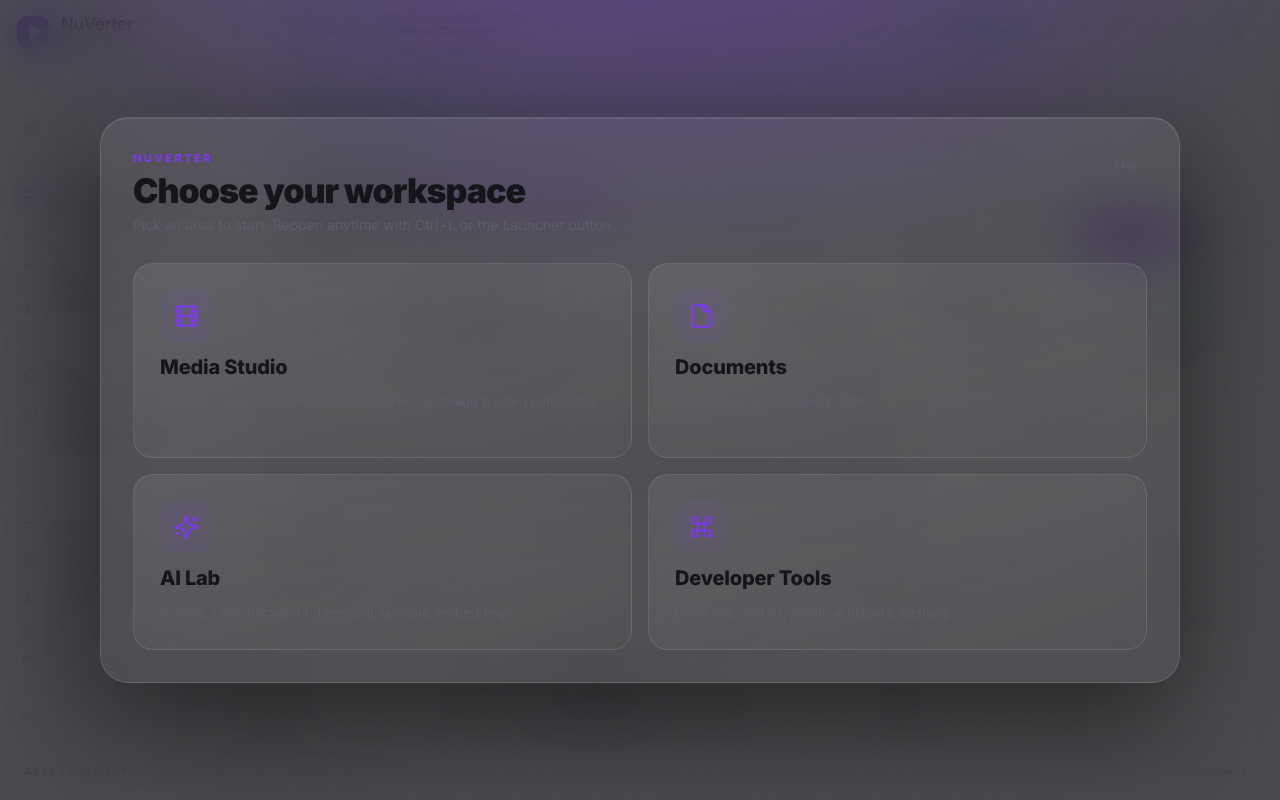
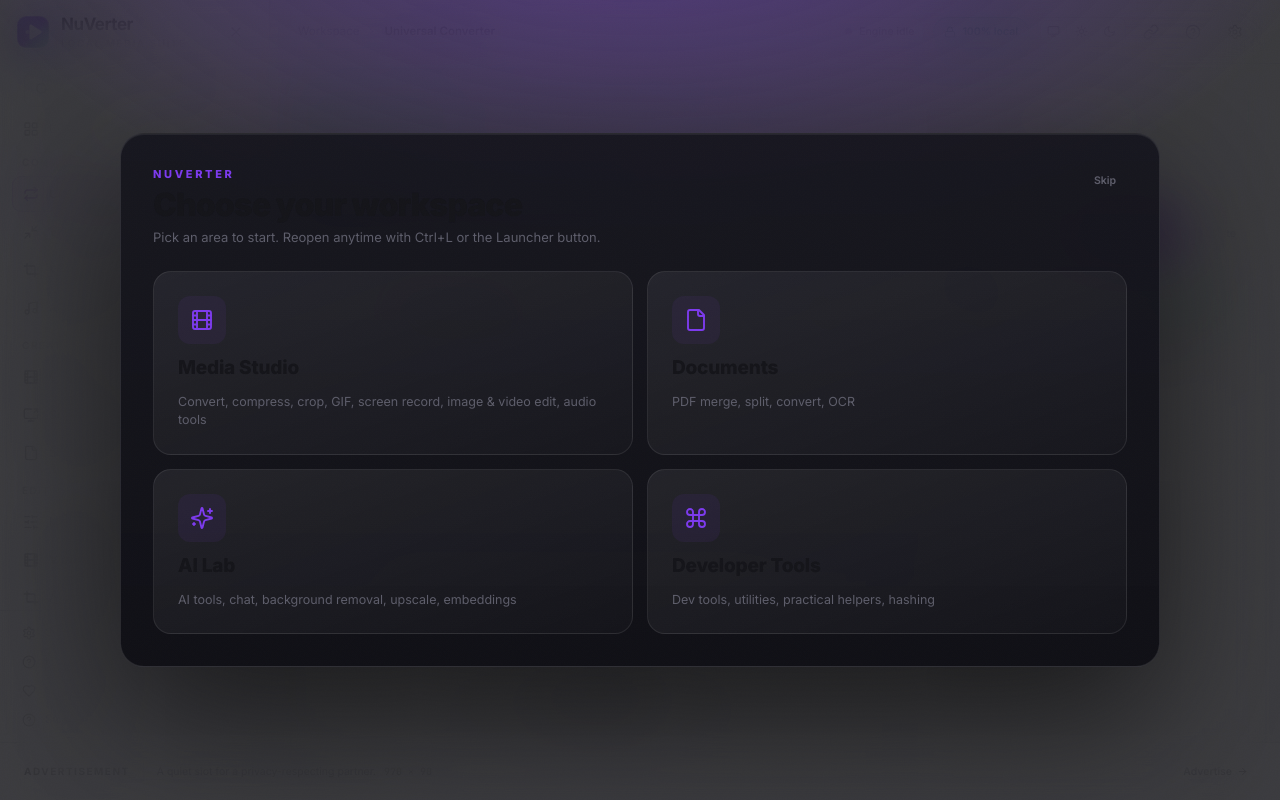
Before and after one commit to BIltonBB/NuVerter, a website: page web/index.html in a window 1280 px wide. Drawn offline with Linux system fonts and the light colour scheme.

Commit message:
Video editor overhaul: sticky prominent timeline, scrollable inspector; launch overlay polish + scrollbar; Ctrl+L in help

```diff
--- a/web/assets/css/launch-overlay.css
+++ b/web/assets/css/launch-overlay.css
@@ -1,19 +1,23 @@
 /* Launch overlay — major app picker */
-.launch-overlay { position: fixed; inset: 0; z-index: 90; display: flex; align-items: center; justify-content: center; padding: 24px; }
+.launch-overlay { position: fixed; inset: 0; z-index: 90; display: flex; align-items: center; justify-content: center; padding: 20px; }
 .launch-overlay[hidden] { display: none; }
-.launch-backdrop { position: absolute; inset: 0; background: radial-gradient(1200px 600px at 50% -10%, rgba(124,58,237,.35), transparent 60%), rgba(8,8,12,.72); backdrop-filter: blur(24px) saturate(1.4); -webkit-backdrop-filter: blur(24px) saturate(1.4); }
-.launch-panel { position: relative; width: min(1080px, 100%); max-height: 92vh; overflow: auto; background: linear-gradient(180deg, rgba(255,255,255,.06), rgba(255,255,255,.02)); border: 1px solid rgba(255,255,255,.12); border-radius: 28px; box-shadow: 0 40px 120px rgba(0,0,0,.55), inset 0 1px 0 rgba(255,255,255,.08); padding: 32px; backdrop-filter: blur(20px); }
-.launch-head { display: flex; align-items: flex-start; justify-content: space-between; gap: 16px; margin-bottom: 28px; }
-.launch-kicker { font-size: 11px; font-weight: 800; letter-spacing: .22em; text-transform: uppercase; color: var(--accent); margin: 0 0 6px; }
-.launch-head h2 { margin: 0 0 6px; font-size: 34px; font-weight: 900; letter-spacing: -.03em; line-height: 1.05; }
-.launch-sub { margin: 0; color: var(--text-2); font-size: 14px; max-width: 520px; }
-.launch-grid { display: grid; grid-template-columns: repeat(2, 1fr); gap: 16px; }
+.launch-backdrop { position: absolute; inset: 0; background: radial-gradient(1200px 700px at 50% -20%, rgba(124,58,237,.45), transparent 60%), rgba(6,6,10,.78); backdrop-filter: blur(28px) saturate(1.5); -webkit-backdrop-filter: blur(28px) saturate(1.5); }
+.launch-panel { position: relative; width: min(1040px, 100%); max-height: 88vh; overflow: auto; background: linear-gradient(180deg, rgba(20,20,28,.92), rgba(14,14,20,.96)); border: 1px solid rgba(255,255,255,.10); border-radius: 24px; box-shadow: 0 50px 140px rgba(0,0,0,.6), inset 0 1px 0 rgba(255,255,255,.06); padding: 32px; }
+.launch-panel::-webkit-scrollbar { width: 8px; }
+.launch-panel::-webkit-scrollbar-track { background: transparent; }
+.launch-panel::-webkit-scrollbar-thumb { background: rgba(255,255,255,.18); border-radius: 4px; }
+.launch-panel::-webkit-scrollbar-thumb:hover { background: rgba(255,255,255,.32); }
+.launch-head { display: flex; align-items: flex-start; justify-content: space-between; gap: 16px; margin-bottom: 24px; }
+.launch-kicker { font-size: 11px; font-weight: 800; letter-spacing: .24em; text-transform: uppercase; color: var(--accent); margin: 0 0 6px; }
+.launch-head h2 { margin: 0 0 6px; font-size: 32px; font-weight: 900; letter-spacing: -.03em; line-height: 1.05; }
+.launch-sub { margin: 0; color: var(--text-2); font-size: 13px; max-width: 520px; line-height: 1.5; }
+.launch-grid { display: grid; grid-template-columns: repeat(2, 1fr); gap: 14px; }
 @media (max-width: 640px) { .launch-grid { grid-template-columns: 1fr; } }
-.launch-card { position: relative; display: flex; flex-direction: column; gap: 10px; padding: 26px; border: 1px solid rgba(255,255,255,.10); border-radius: 20px; background: linear-gradient(160deg, rgba(255,255,255,.08), rgba(255,255,255,.02)); cursor: pointer; text-align: left; overflow: hidden; transition: transform .22s ease, border-color .22s ease, box-shadow .22s ease; min-height: 150px; }
-.launch-card::before { content: ''; position: absolute; inset: 0; background: radial-gradient(400px 200px at 0% 0%, var(--accent-soft), transparent 70%); opacity: 0; transition: opacity .22s ease; pointer-events: none; }
-.launch-card:hover { transform: translateY(-4px); border-color: var(--accent); box-shadow: 0 20px 50px rgba(0,0,0,.35); }
+.launch-card { position: relative; display: flex; flex-direction: column; gap: 10px; padding: 24px; border: 1px solid rgba(255,255,255,.08); border-radius: 18px; background: linear-gradient(160deg, rgba(255,255,255,.07), rgba(255,255,255,.02)); cursor: pointer; text-align: left; overflow: hidden; transition: transform .2s ease, border-color .2s ease, box-shadow .2s ease, background .2s ease; min-height: 140px; }
+.launch-card::before { content: ''; position: absolute; inset: 0; background: radial-gradient(360px 180px at 0% 0%, var(--accent-soft), transparent 70%); opacity: 0; transition: opacity .2s ease; pointer-events: none; }
+.launch-card:hover { transform: translateY(-3px); border-color: var(--accent); box-shadow: 0 16px 40px rgba(0,0,0,.4); background: linear-gradient(160deg, rgba(255,255,255,.10), rgba(255,255,255,.03)); }
 .launch-card:hover::before { opacity: 1; }
-.launch-card .launch-icon { width: 52px; height: 52px; border-radius: 14px; display: flex; align-items: center; justify-content: center; background: var(--accent-soft); color: var(--accent); position: relative; z-index: 1; }
-.launch-card .launch-icon svg { width: 26px; height: 26px; }
-.launch-card strong { font-size: 20px; font-weight: 800; letter-spacing: -.01em; position: relative; z-index: 1; }
-.launch-card span { font-size: 13px; color: var(--text-2); line-height: 1.5; position: relative; z-index: 1; }
+.launch-card .launch-icon { width: 48px; height: 48px; border-radius: 12px; display: flex; align-items: center; justify-content: center; background: var(--accent-soft); color: var(--accent); position: relative; z-index: 1; }
+.launch-card .launch-icon svg { width: 24px; height: 24px; }
+.launch-card strong { font-size: 19px; font-weight: 800; letter-spacing: -.01em; position: relative; z-index: 1; }
+.launch-card span { font-size: 12.5px; color: var(--text-2); line-height: 1.5; position: relative; z-index: 1; }
--- a/web/index.html
+++ b/web/index.html
@@ -972,7 +972,7 @@
       }, 50);
     })();
   </script>
-  <script type="module" src="assets/js/app.js?v=203"></script>
+  <script type="module" src="assets/js/app.js?v=204"></script>
   <script>
     // Clear legacy (non-COI) service workers / PWA caches, but keep coi-serviceworker.
     if ('serviceWorker' in navigator) {
```
Also changed, not shown: web/assets/js/app.js.
